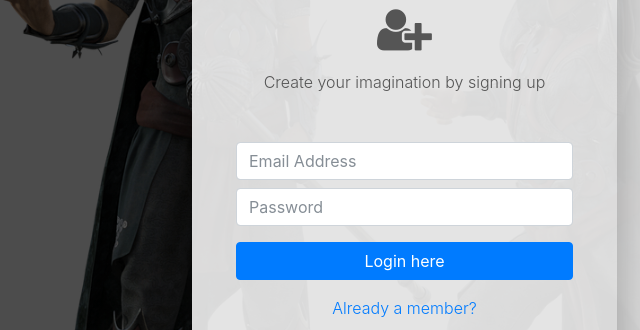
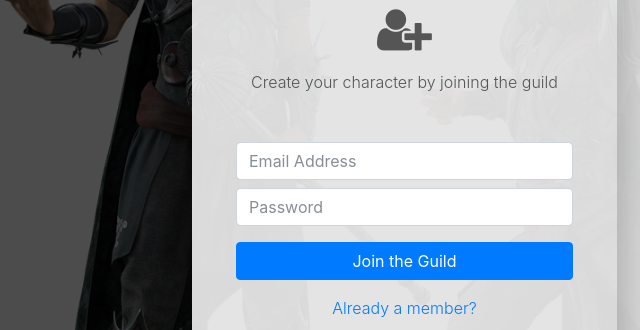
Before and after one commit to amitk2016/tel-game, a website: page index.html in a window 1280 px wide. Shown: the part 264-594 px from the top of the page, 23-663 px from the left. Drawn offline with nearby package versions, Linux system fonts and the light colour scheme; a web font is replaced by a local one.

Commit message:
text changed for sign up

```diff
--- a/index.html
+++ b/index.html
@@ -42,11 +42,11 @@
                 <i class="fa fa-user-plus fa-3x" aria-hidden="true"></i>
               </div>
               <div class="form-group">
-                <label for="searchUser" class="mb-5">Create your imagination by signing up</label>
+                <label for="searchUser" class="mb-5">Create your character by joining the guild</label>
                 <input type="email" class="form-control mb-2" id="searchUser" aria-describedby="emailHelp" placeholder="Email Address">
                 <!-- <small id="emailHelp" class="form-text text-muted">Enter the email you want to login later.</small> -->
                 <input type="text" class="form-control mb-3" id="searchUser" aria-describedby="emailHelp" placeholder="Password">
-                <a href="#" class="btn btn-primary btn-block mb-3">Login here</a>
+                <a href="#" class="btn btn-primary btn-block mb-3">Join the Guild</a>
                 <a href="#">Already a member?</a>
               </div>
             </form>
```
